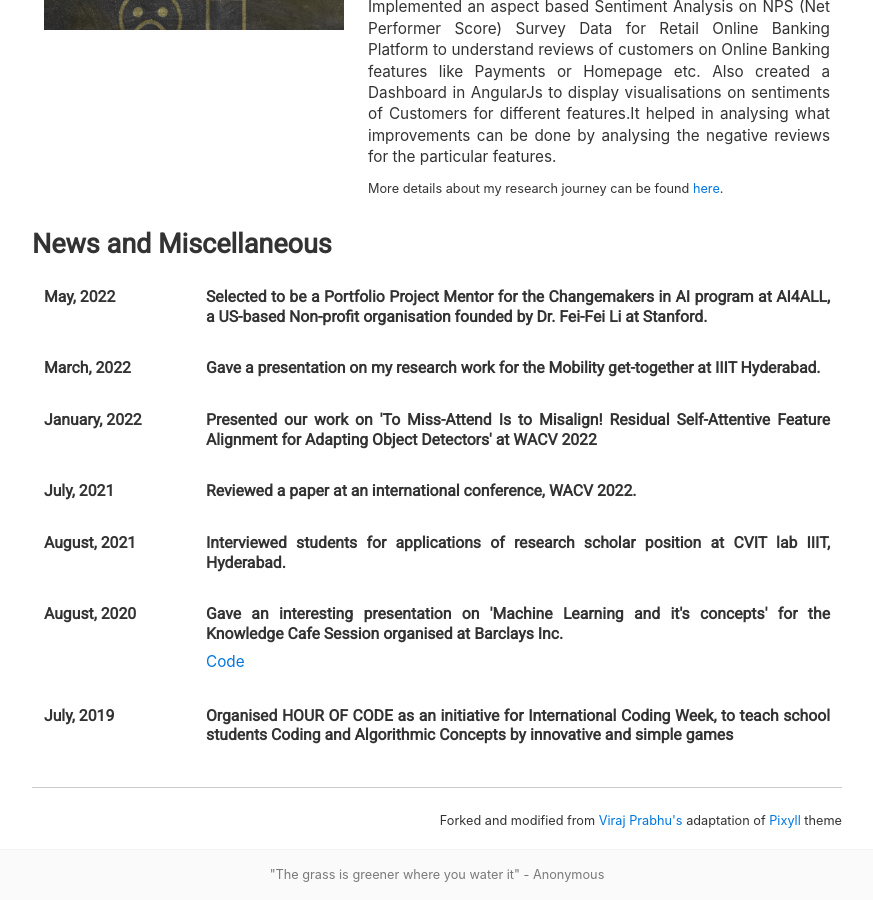
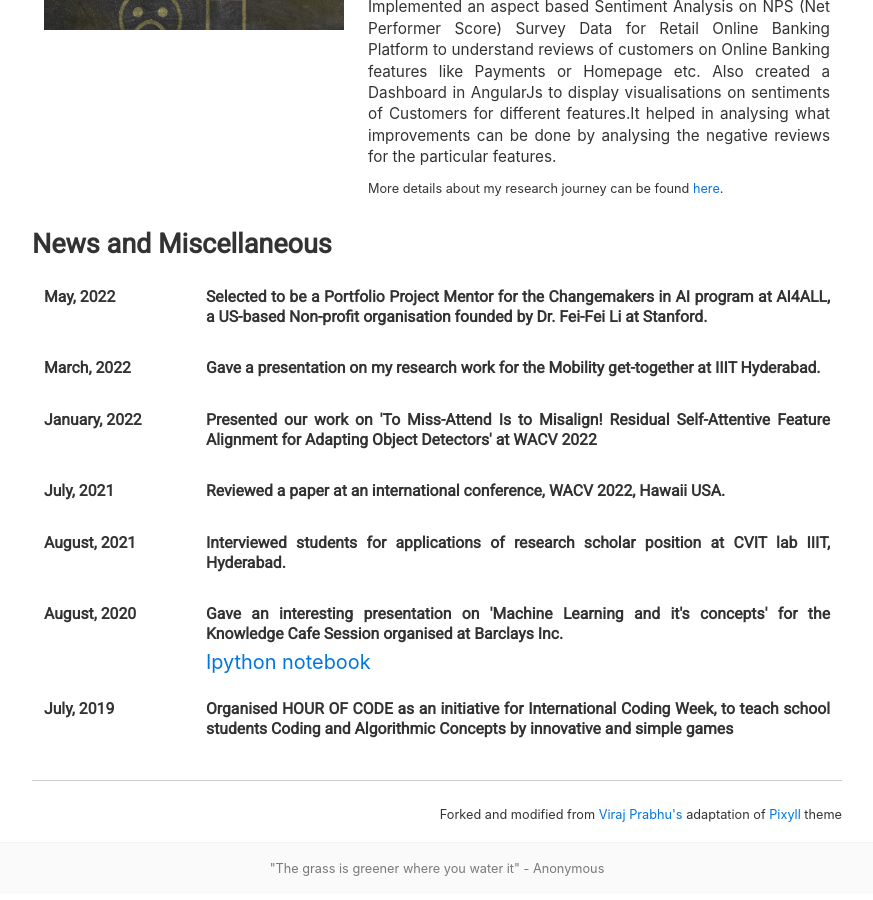
Before and after one commit to Vaishnvi/vaishnavikhindkar.github.io, a Jekyll site: the page built from index.html, in a window 1280 px wide and 900 px high, scrolled down 2763 px. Shown: the whole window, without its empty margins (203-1076 px from the left). Built offline with Jekyll 4.4.1, drawn with Linux system fonts in a browser that asks for light colours; nearby versions of some CDN libraries.

Commit message:
Update index.html

```diff
--- a/index.html
+++ b/index.html
@@ -274,7 +274,7 @@ function readLess() {
       </td>
       <td valign="middle" width="80%">
         <h5>
-        Reviewed a paper at an international conference, WACV 2022.
+        Reviewed a paper at an international conference, WACV 2022, Hawaii USA.
         </h5>
       </td>
       </tr>
@@ -300,10 +300,8 @@ function readLess() {
         <h5>
         Gave an interesting presentation on 'Machine Learning and it's concepts' for the Knowledge Cafe Session organised at Barclays Inc.
         </h5>
-          <p>
             <!-- <a href="http://sersc.org/journals/index.php/IJAST/article/view/22330/11234">ipython notebook / </a> -->
-            <a href="https://github.com/Vaishnvi/Knowledge-Cafe-Session-Machine-Learning">Code  </a>
-         </p>
+        <a href="https://github.com/Vaishnvi/Knowledge-Cafe-Session-Machine-Learning">Ipython notebook  </a>
       </td>
       </tr>
       <tr>
```
